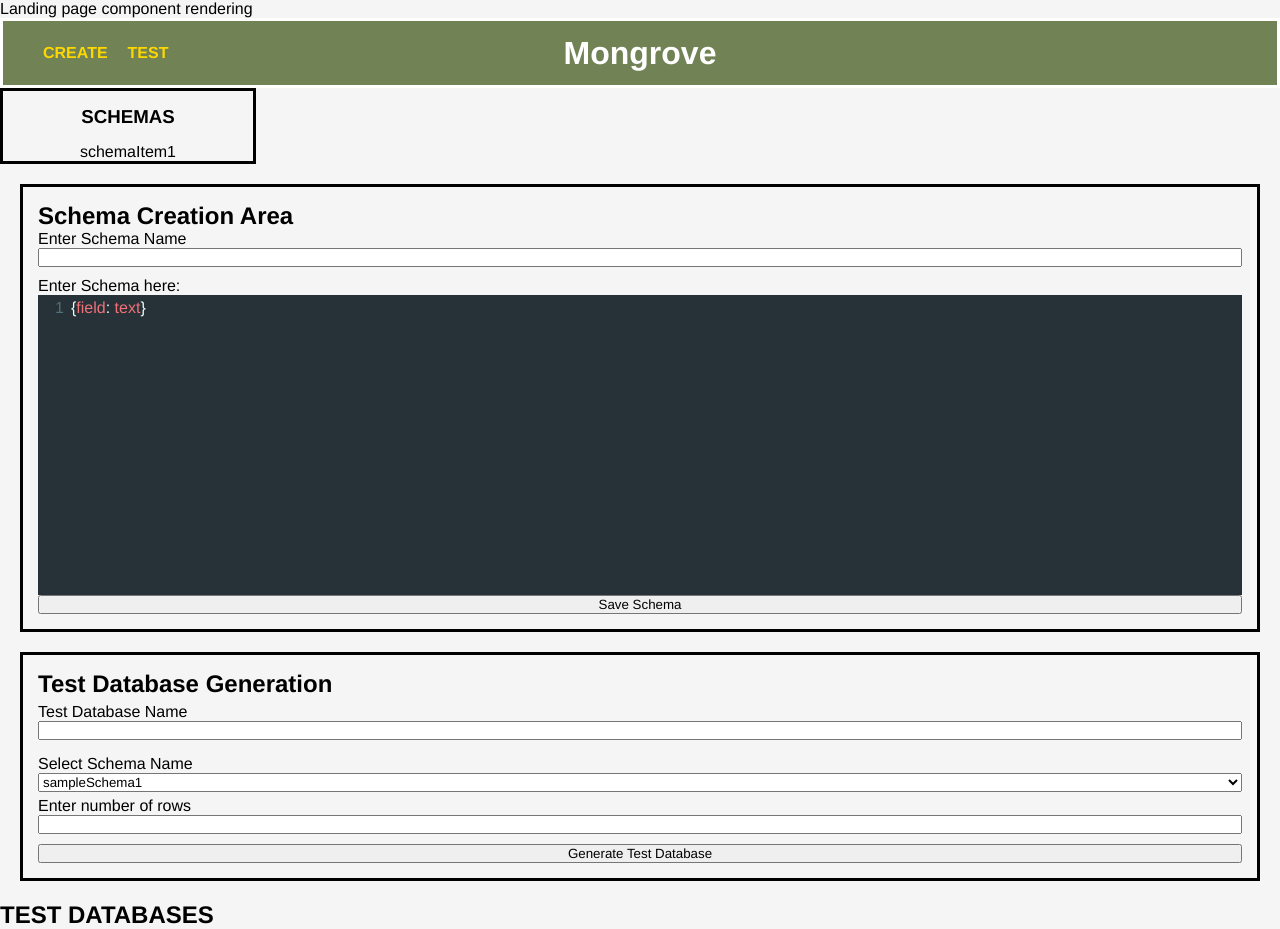
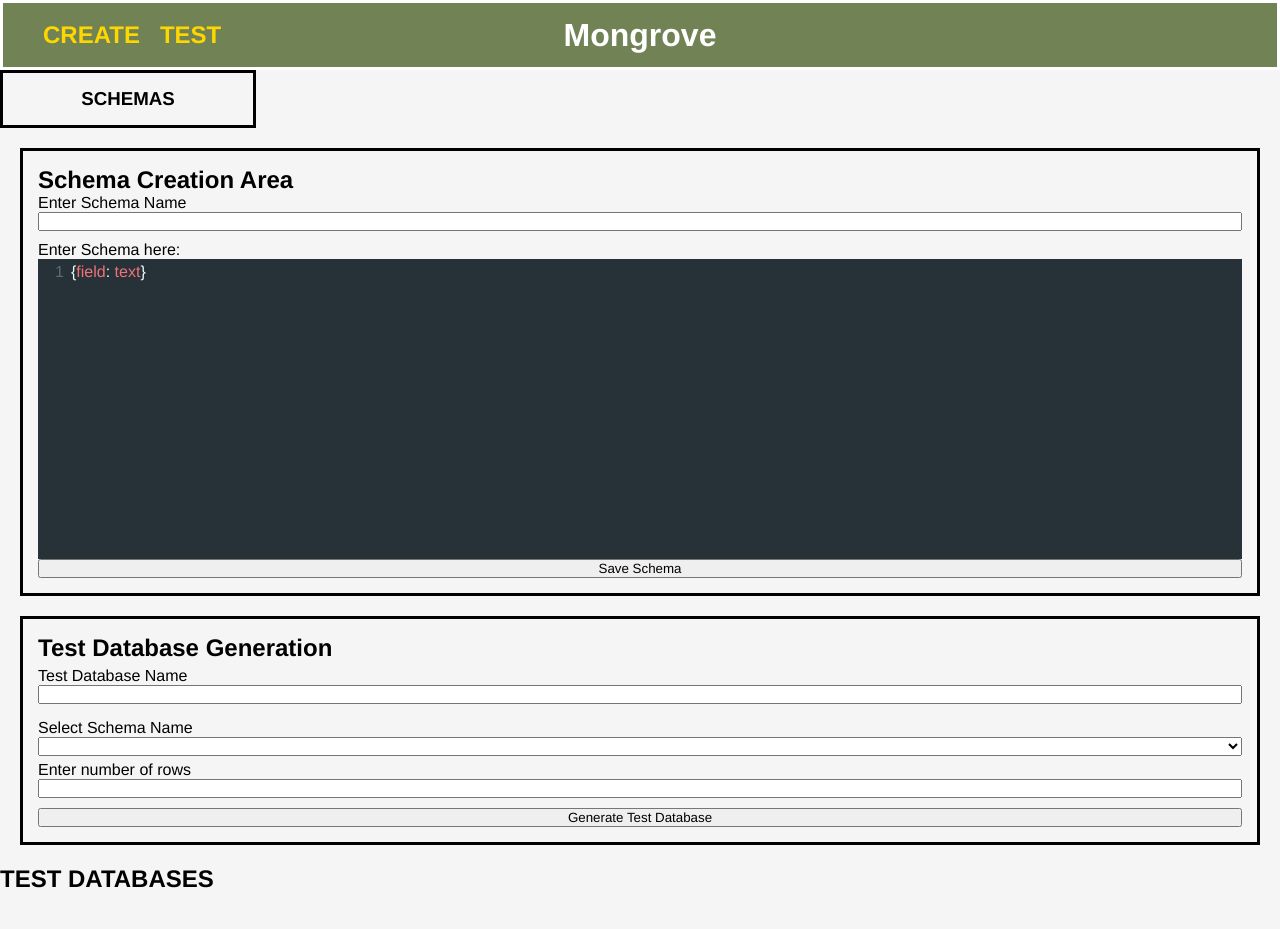
Before and after one commit to oslabs-beta/Mongrove, a React app: page /#/ in a window 1280 px wide. After the commit the page ends 893 px from the top, so only its background shows below. Built offline with nearby package versions, Linux system fonts and the light colour scheme.

Commit message:
schemaPanel populating schemaItems upon clicking 'save schema' button; TestDBGenArea schema selection dropdown populates saved schemas

```diff
--- a/client/components/DatabaseItem.jsx
+++ b/client/components/DatabaseItem.jsx
@@ -5,10 +5,10 @@ import React from 'react';
 const DatabaseItem = (props) => {
     //return a single databaseitem; name, key, ID are passed in as props from DatabasePanel
     return (
-        <div>
+        <div className="dbItem">
             {/* name of database appears */}
             {/* when clicked, appearance changes to active and that database's queries results show in query panel */}
-            <span className="dbItem">
+            <span className="dbNamePanel">
                <p>{props.dbName}</p>
             </span>
         </div>
--- a/client/components/DatabasePanel.jsx
+++ b/client/components/DatabasePanel.jsx
@@ -11,13 +11,14 @@ const DatabasePanel = (props) => {
 				key={i}
 				id={i}
 				dbName={props.testDatabasesList[i].name}
-                    />)
+			/>
+		)
 	}
 	return (
 			<div id="databasePanel">
 					<h2>TEST DATABASES</h2>
 
-            <div className="databasesList">
+					<div id="databasesList">
 					{databaseItemsList}
 					</div>
 
--- a/client/components/Navbar.jsx
+++ b/client/components/Navbar.jsx
@@ -31,8 +31,8 @@ const Navbar = () => {
         <div id="navbar">
 
             <div className="navbarLinks">
-                <NavLink to="/" activeClassName="activeClassName" className="navLink"><h4>CREATE</h4> </NavLink>
-                <NavLink to="/queryPage" activeClassName="activeClassName" className="navLink"><h4>TEST</h4></NavLink>
+                <NavLink to="/" activeClassName="activeClassName" className="navLink"><h2>CREATE</h2> </NavLink>
+                <NavLink to="/queryPage" activeClassName="activeClassName" className="navLink"><h2>TEST</h2></NavLink>
             </div>
             <h1 id="navbar-header">Mongrove</h1>
             <div className="helpIcon">
--- a/client/components/SchemaItem.jsx
+++ b/client/components/SchemaItem.jsx
@@ -2,14 +2,11 @@ import React from 'react';
 
 const SchemaItem = (props) => {
     // set initial state and respective values
-    const {
-
-    } = props;
 
     return (
         <div className="schemaItem">
             <span className="schemaNamePanel">
-                {props.id + 1}. {props.schemaName}
+                <p>{props.schemaName}</p>
             </span>
 
         </div>
--- a/client/components/SchemaPanel.jsx
+++ b/client/components/SchemaPanel.jsx
@@ -1,24 +1,21 @@
 import React, { useState } from 'react';
+import SchemaItem from './SchemaItem.jsx';
 
-// import SchemaItem from './SchemaItem';
+const SchemaPanel = (props) => {
+  // // use state to populate schemas to display here
+  // const state = {
+  //     schemaNameList: [],
+  // }
+  // const [currentState, setState] = useState(state);
 
-const SchemaPanel = () => {
-    // use state to populate schemas to display here
-    const state = {
-        schemaNameList: [],
-    }
-
-    const [currentState, setState] = useState(state);
-
-
-    const schemaList = [];
-    for (let i = 0; i < currentState.schemaNameList.length; i++) {
-        schemaList.push(
+  // array to hold saved schema items
+  const schemaItemsList = [];
+  for (let i = 0; i < props.schemaList.length; i++) {
+    schemaItemsList.push(
       <SchemaItem
-                schemaName={currentState.schemaNameList[i]}
+        schemaName={props.schemaList[i].name}
         key={i}
         id={i}
-                currentState={currentState}
       />
     )
   }
@@ -28,10 +25,8 @@ const SchemaPanel = () => {
       <h3> SCHEMAS </h3>
 
       <div id="schemaList">
-                {/* {schemaList} */}
-                schemaItem1
+        {schemaItemsList}
       </div>
-
     </div>
   )
 }
--- a/client/pages/LandingPage.jsx
+++ b/client/pages/LandingPage.jsx
@@ -12,12 +12,24 @@ import DatabaseItem from '../components/DatabaseItem.jsx';
 const LandingPage = (props) => {
 
   //set initial state
+  // for handling data from schema creation area
+  const [schemaList, setSchemaList] = useState([]);
 
-   const [testDatabasesList, setTestDatabasesList] = useState([])
+  // for handling data from test DB generation area
+  const [testDatabasesList, setTestDatabasesList] = useState([]);
+
+
 
   //functions for setting schema area inputs to state
-   const handleSaveSchema = (e) => {
      //when clicked, should add new schema to state and add new schemaItem component to schemaPanel
+
+  function handleSaveSchema(schemaName, schemaValue) {
+    const newSchemaList = [...schemaList];
+    newSchemaList.push({
+      name: schemaName,
+      value: schemaValue
+    })
+    setSchemaList(newSchemaList);
   }
 
 
@@ -31,6 +43,8 @@ const LandingPage = (props) => {
       name:testDBname,
       schema: selectedSchema,
       rows: numberOfRows});
+
+    console.log(newList);
     setTestDatabasesList(newList);
     //use update dbName to create a new dbItem component and and it to the db panel
     //backend: all inputs get sent to backend (IPC renderer --> main?)
@@ -38,12 +52,14 @@ const LandingPage = (props) => {
 
   return (
     <div id="landingPage">
-            <p>Landing page component rendering</p>
       <Navbar />
-            <SchemaPanel />
+      <SchemaPanel
+        schemaList={schemaList}
+      />
       <SchemaMainArea
         handleSaveSchema={handleSaveSchema}
         handleGenerateTestDatabase={handleGenerateTestDatabase}
+        schemaSelection={schemaList}
       />
       <DatabasePanel
         testDatabasesList={testDatabasesList}
--- a/client/pages/SchemaArea.jsx
+++ b/client/pages/SchemaArea.jsx
@@ -2,29 +2,42 @@ import React, { useState } from 'react';
 import Editor from '../components/Editor.jsx';
 
 
-const SchemaArea = () => {
-  const [schema, setSchema] = useState('{field: text}');
+const SchemaArea = (props) => {
+  // state handling for schema user inputs
+  const [schemaName, setSchemaName] = useState('');
+  const [schemaValue, setSchemaValue] = useState('{field: text}');
+
 
     return (
         <div id="schemaArea" className="mainAreaComponents">
+            <h2>Schema Creation Area</h2>
+
             {/* enter schema name field */}
-            <h2>Schema Creation Area</h2>
             <label htmlFor="schemaName">Enter Schema Name</label>
-            <input type="text" id="schemaName" name="schemaName"/>
-
+            <input
+              type="text"
+              id="schemaName"
+              name="schemaName"
+              value={props.schemaName}
+              onChange={(e) => {setSchemaName(e.target.value)} }
+            />
 
             {/* schema input field */}
-            {/* <label htmlFor="schemaField">Schema Input Field</label> */}
             <Editor
               displayName="Enter Schema here:"
-              value={schema}
-              onChange={setSchema}
+              value={schemaValue}
+              onChange={setSchemaValue}
+              // value={props.schemaValue}
+              // onChange={(e) => {setSchemaValue(e.target.value)}}
             />
-            {/* <input type="text" id="schemaField" name="schemaField"/> */}
 
             {/* save schema button */}
-            <button type="button" id="saveSchemaBn" className="mainAreaBn">
-                Save Schema
+            <button
+              id="saveSchemaBn"
+              className="mainAreaBn"
+              onClick={() => {props.handleSaveSchema(schemaName, schemaValue)}}
+            >
+              Save Schema
             </button>
         </div>
     );
--- a/client/pages/TestDBGenArea.jsx
+++ b/client/pages/TestDBGenArea.jsx
@@ -12,8 +12,18 @@ const TestDBGenArea = (props) => {
     const [selectedSchema, setSelectedSchema] = useState('sampleSchema1');
     const [numberOfRows, setNumberOfRows] = useState(0);
 
+    // for having schemas in schema list appear as a selection option
+    const schemaSelection = [];
+    for (let i = 0; i < props.schemaSelection.length; i++) {
+        schemaSelection.push(
+            <option value={props.schemaSelection[i].name}>
+                {props.schemaSelection[i].name}
+            </option>
+        )
+    }
+
     return (
-        <div id="testdbGenArea">
+        <div id="testdbGenArea" className="mainAreaComponents">
             <h2>Test Database Generation</h2>
 
 
@@ -35,9 +45,7 @@ const TestDBGenArea = (props) => {
                 onChange={(e) => {setSelectedSchema(e.target.value)}}
             >
             {/* placeholder values for schema selection */}
-                <option value="sampleSchema1">sampleSchema1</option>
-                <option value="sampleSchema2">sampleSchema2</option>
-                <option value="sampleSchema3">sampleSchema3</option>
+                {schemaSelection}
             </select>
 
 
```
Also changed, not shown: 2 other files (tests, documents, lock files or other folders). Lines whose indentation alone changed are shown as unchanged.
